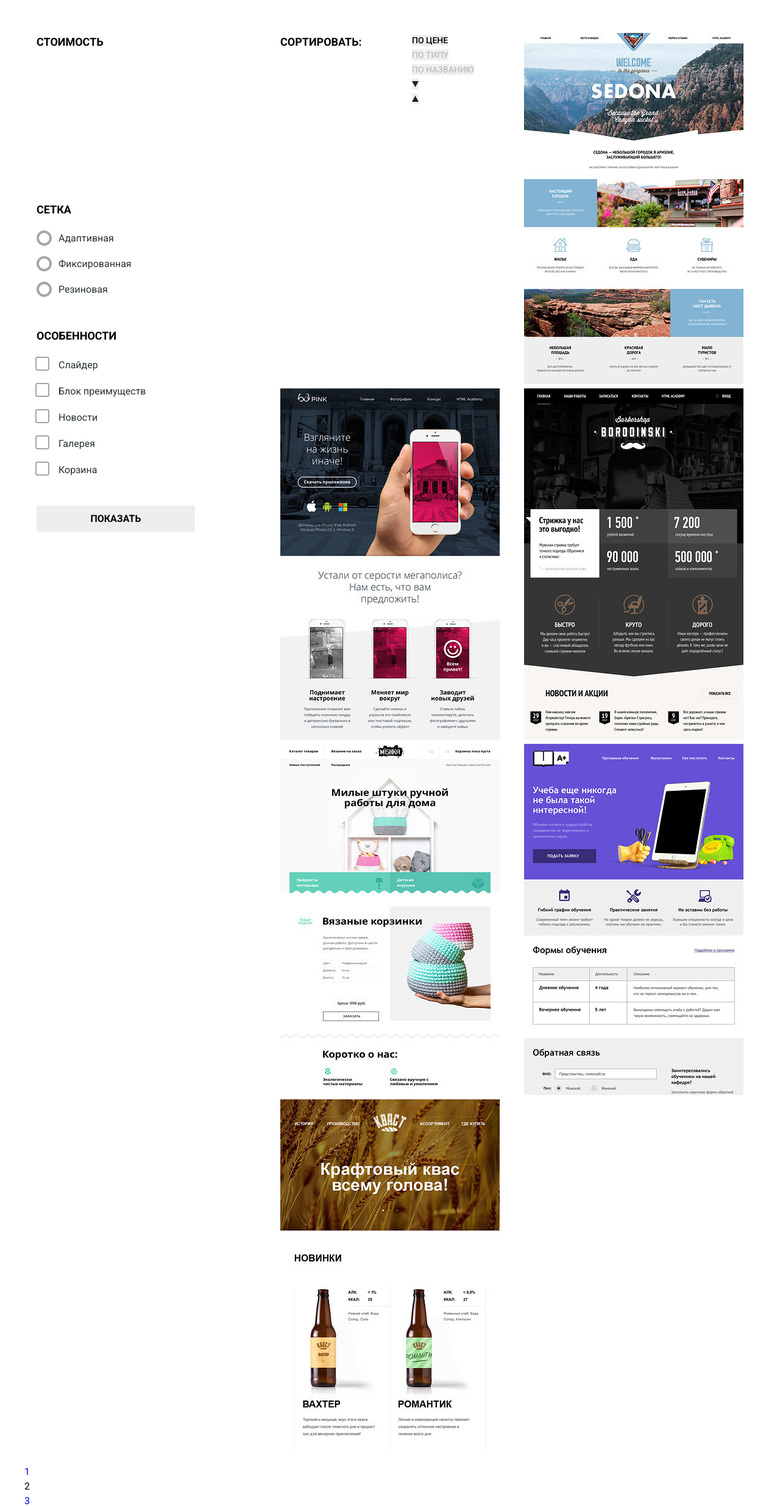
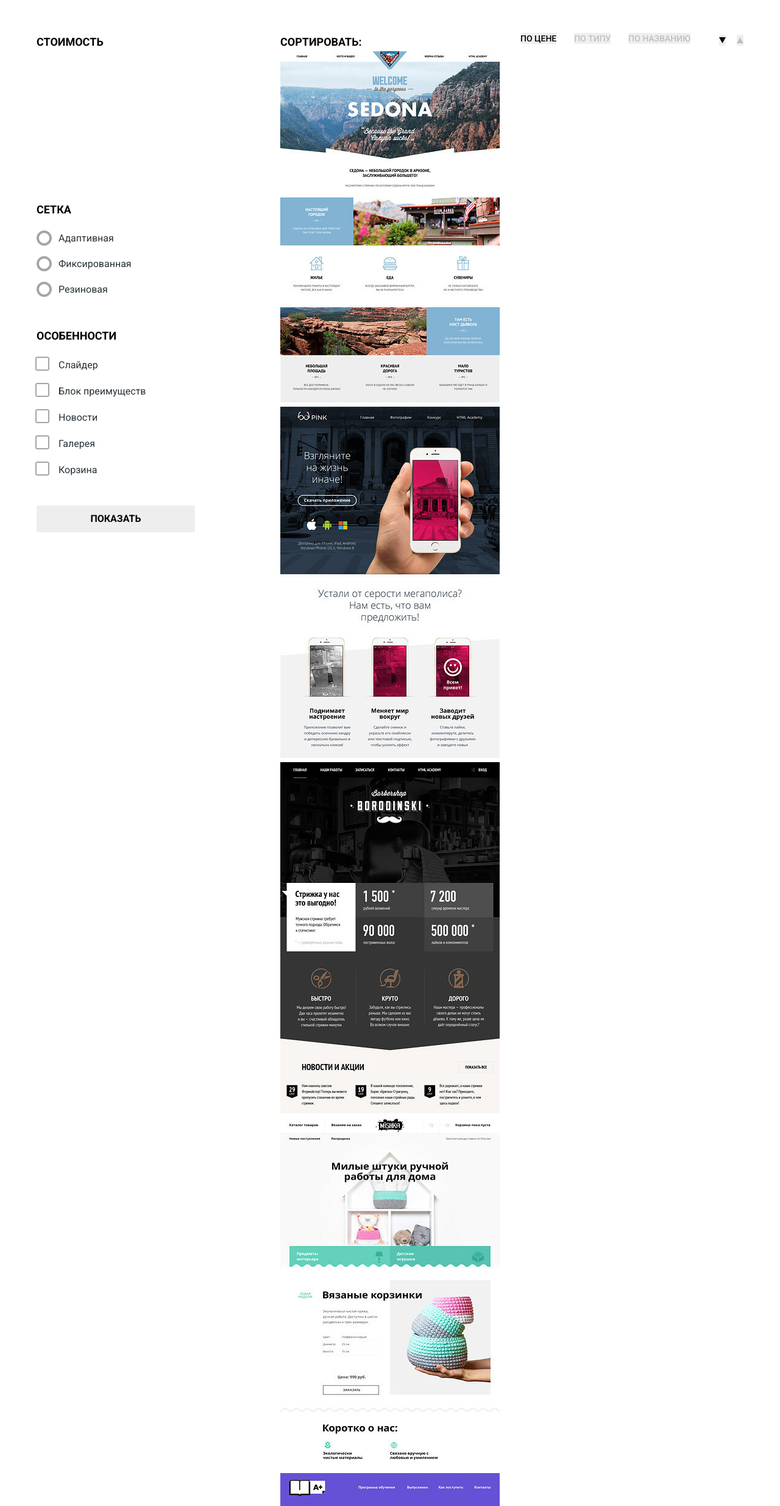
Before and after one commit to bozhenova/nerds, a plain HTML site: page catalog.html in a window 1280 px wide. Shown: the part 275-2745 px from the top of the page at 61% size. Drawn offline with Linux system fonts and the light colour scheme.

Commit message:
Added pagination and templates filters controls

```diff
--- a/catalog.html
+++ b/catalog.html
@@ -73,14 +73,20 @@
   </section>
 <section class="templates">
   <h2 class="visually-hidden">Шаблоны</h2>
+  <div class="templates-filter">
   <h3>Сортировать:</h3>
-  <ul class="templates-filter">
+  <div class="templates-filter-list">
+    <ul>
     <li><button class="templates-filter-item active">По цене</button></li>
     <li><button class="templates-filter-item">По типу</button></li>
     <li><button class="templates-filter-item">По названию</button></li>
-    <li><button class="templates-filter-item"><img src="img/icon-down-dir.svg"></button></li>
-    <li><button class="templates-filter-item"><img src="img/icon-up-dir.svg"</button></li>
-  </ul>
+    <ul>
+      <ul>
+    <li><button class="templates-filter-dir active"><svg xmlns="http://www.w3.org/2000/svg" width="11" height="10" viewBox="0 0 11 10"><path fill="#231F20" d="M5.5 10L0 0h11"/></svg></button></li>
+    <li><button class="templates-filter-dir"><svg xmlns="http://www.w3.org/2000/svg" width="11" height="10" viewBox="0 0 11 10"><path fill="#231F20" d="M5.5 0L0 10h11z"/></svg></button></li>
+    </ul>
+  </div>
+  </div class="templates-info">
   <div><img src="img/sedona.jpg" width="360" height="576" alt="Шаблон Sedona"></div>
   <div><img src="img/pink.jpg" width="360" height="576" alt="Шаблон Pink"></div>
   <div><img src="img/barbershop.jpg" width="360" height="576" alt="Шаблон Barbershop"></div>
@@ -90,7 +96,7 @@
 </section>
 </section>
 <ul class="pagination">
-          <li class="pagination-item-current"><a href="#">1</a></li>
+          <li class="pagination-item pagination-item-current"><a href="#">1</a></li>
           <li class="pagination-item"><a>2</a></li>
           <li class="pagination-item"><a href="#">3</a></li>
           <li><button class="pagination-btn btn">Следующая</button></li>
--- a/style.css
+++ b/style.css
@@ -968,14 +968,7 @@ input[type="radio"].visually-hidden {
 }
 
 .templates {
-  display: flex;
   width: 760px;
-  flex-wrap: wrap;
-  justify-content: space-between;
-}
-
-.pagination li {
-  list-style: none;
 }
 
 .templates h3 {
@@ -983,11 +976,29 @@ input[type="radio"].visually-hidden {
 }
 
 .templates-filter {
+  display: flex;
+  justify-content: space-between;
+}
+
+.templates-filter h3 {
+  display: block;
+}
+.templates-filter-list {
+  width: 366px;
+}
+.templates-filter-list ul {
   list-style: none;
-
+  display: flex;
+  justify-content: space-between;
+  flex-wrap: wrap;
   margin: 0;
   padding: 0;
 }
+
+.templates-filter-dir {
+  margin-left: 18px;
+}
+
 .templates-filter button {
   border: none;
   padding: 0;
@@ -996,6 +1007,11 @@ input[type="radio"].visually-hidden {
   line-height: 18px;
   text-transform: uppercase;
   color: rgba(0, 0, 0, 0.2);
+  cursor: pointer;
+}
+
+.templates-filter-dir path {
+  fill: rgba(0, 0, 0, 0.2);
 }
 
 .templates-filter button:hover,
@@ -1003,7 +1019,49 @@ input[type="radio"].visually-hidden {
   color: rgba(0, 0, 0, 0.5);
 }
 
+.templates-filter-dir:hover path,
+.templates-filter-dir.active path {
+  fill: rgba(0, 0, 0, 0.5);
+}
+
 .templates-filter button:active,
 .templates-filter-item.active {
   color: #000000;
 }
+
+.templates-filter-dir button:active path,
+.templates-filter-dir.active path {
+  fill: #000000;
+}
+
+.templates-filter-item {
+  display: flex;
+  flex-wrap: wrap;
+  justify-content: space-between;
+}
+
+.templates-info {
+  display: flex;
+  flex-wrap: wrap;
+  justify-content: space-between;
+}
+
+.pagination {
+  list-style: none;
+  margin: 0;
+  padding: 0;
+  display: flex;
+  flex-wrap: wrap;
+}
+.pagination-item:not(:last-of-type) {
+  margin-right: 11px;
+}
+
+.pagination-item a {
+  color:#000000;
+  background-color: #eeeeee;
+  display: block;
+  padding: 10px 19px;
+
+
+}
```
